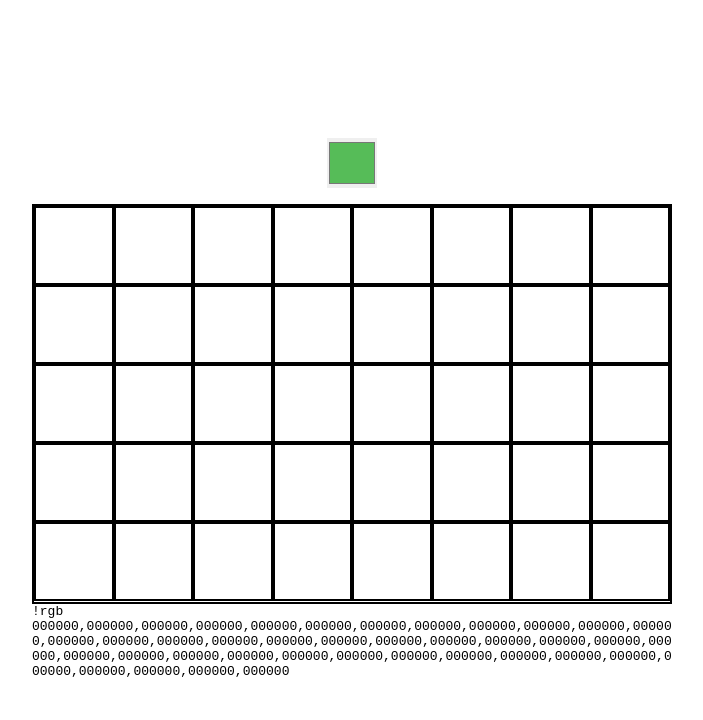
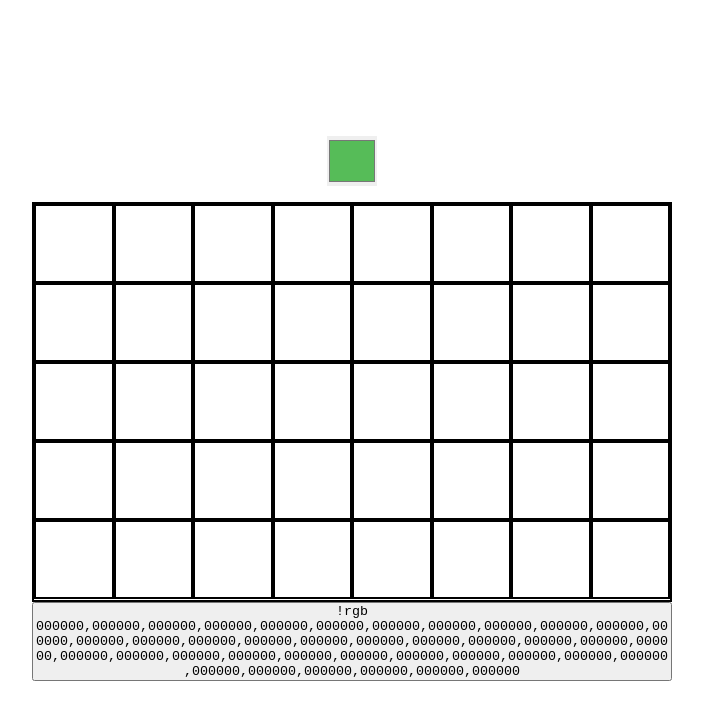
Before and after one commit to CodingGarden/react-pixel-art-maker, a React (Create React App) app: page / in a window 1280 px wide. Shown: the top 720 px of the page, without its empty margins (288-991 px from the left). Built offline with nearby package versions, Linux system fonts and the light colour scheme.

Commit message:
refactor: change chatString <p> to <button>

```diff
--- a/src/App.js
+++ b/src/App.js
@@ -40,12 +40,10 @@ function App() {
         ))}
       </div>
       <Grid cells={cells} setCells={setCells} currentColor={currentColor} />
-      <p className={classes.chatString}>
+      <button type="button" className={classes.chatString}>
         {/* eslint-disable-next-line */}
-        !rgb
-        {' '}
-        {chatString}
-      </p>
+        !rgb {chatString}
+      </button>
     </div>
   );
 }
```
